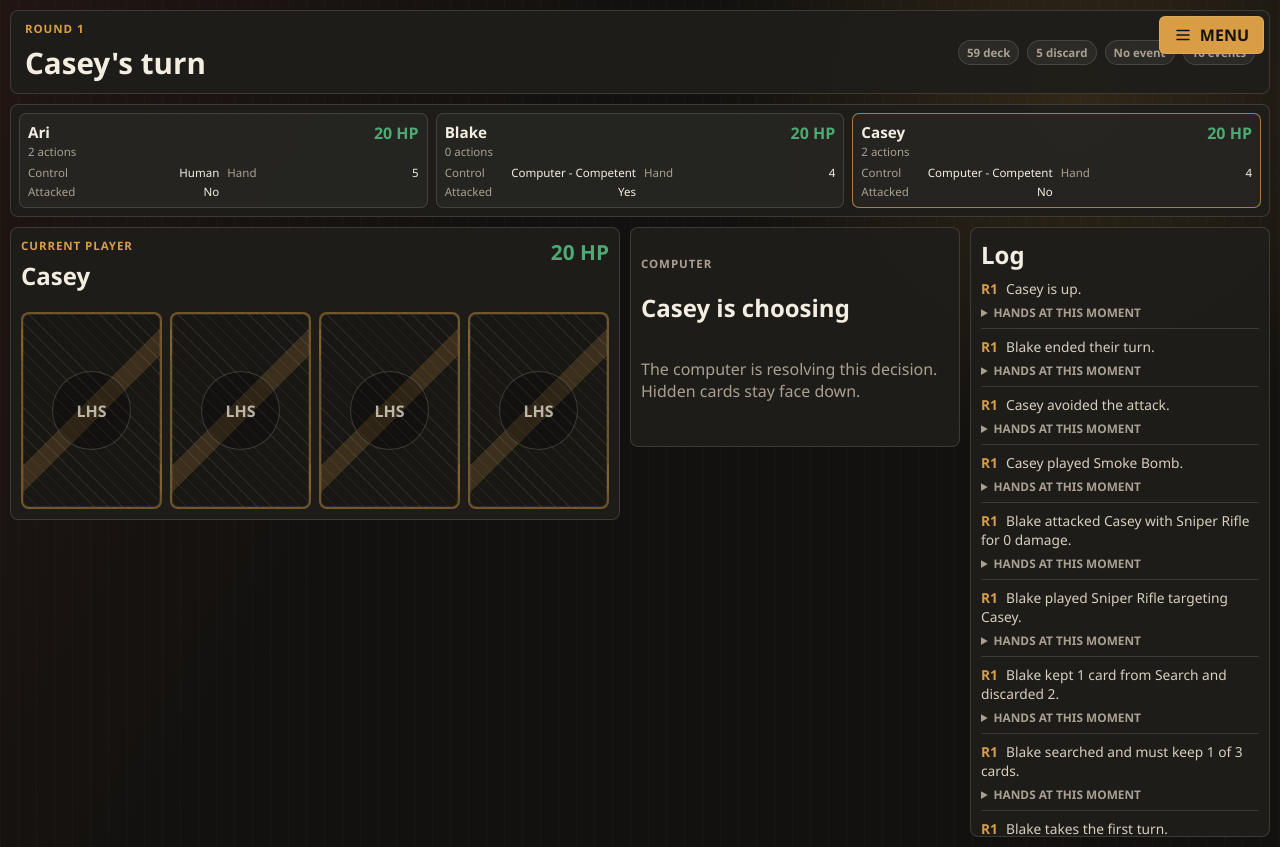
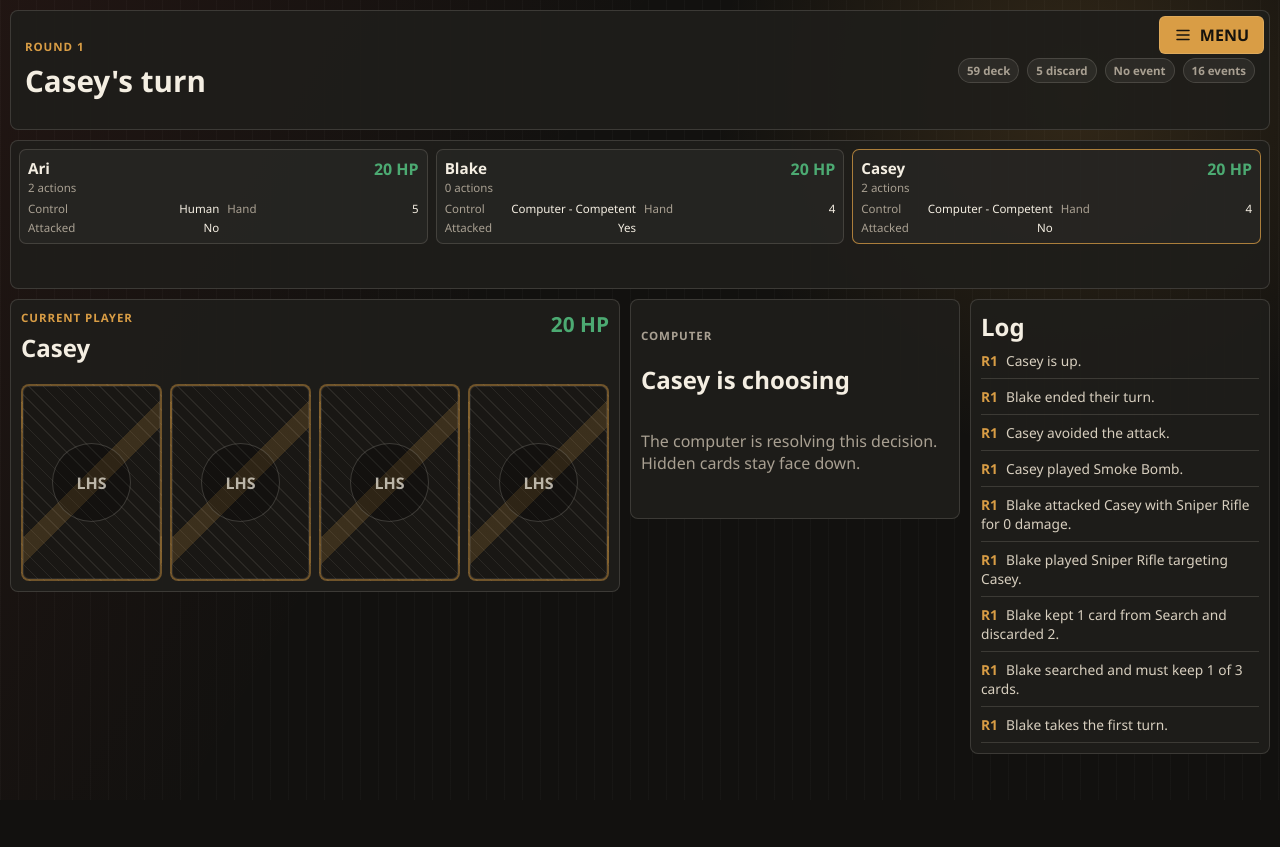
Before and after one commit to gcoxdev/outdrawn, a React (Vite) app: page / in a window 1280 px wide. Both pictures are taken after a click on the button "START GAME". After the commit the page ends 800 px from the top, so only its background shows below. Built offline with nearby package versions, Linux system fonts and the light colour scheme.

Commit message:
feat: add privacy mode and current rules

```diff
--- a/src/components/CardView.tsx
+++ b/src/components/CardView.tsx
@@ -2,7 +2,6 @@ import {
   Activity,
   BadgeAlert,
   Bomb,
-  Clock,
   Crosshair,
   HeartPulse,
   Shield,
@@ -35,7 +34,6 @@ export function CardView({ card, mode = "hand", isSelected = false, isDisabled =
     card.splashDamage ? { label: card.splashDamage, icon: Bomb, title: "Splash" } : null,
     card.block ? { label: card.block, icon: ShieldCheck, title: "Block" } : null,
     card.heal ? { label: card.heal, icon: HeartPulse, title: "Heal" } : null,
-    card.cooldownTurns ? { label: card.cooldownTurns, icon: Clock, title: "Cooldown" } : null,
     card.isReaction ? { label: "R", icon: Activity, title: "Reaction" } : null
   ].filter(Boolean);
 
--- a/src/components/GameLog.tsx
+++ b/src/components/GameLog.tsx
@@ -15,6 +15,7 @@ export function GameLog({ entries }: { entries: LogEntry[] }) {
                 <span>R{entry.round}</span>
                 {entry.message}
               </div>
+              {entry.handSnapshots.length > 0 && (
                 <details className="log-hands">
                   <summary>Hands at this moment</summary>
                   <div className="log-hands__grid">
@@ -30,6 +31,7 @@ export function GameLog({ entries }: { entries: LogEntry[] }) {
                     ))}
                   </div>
                 </details>
+              )}
             </li>
           ))}
       </ol>
--- a/src/components/GameTable.tsx
+++ b/src/components/GameTable.tsx
@@ -1,8 +1,10 @@
+import { Eye } from "lucide-react";
+import { useEffect, useMemo, useState } from "react";
 import { allCards } from "../data/cards";
 import type { GameAction } from "../game/actions";
 import { getCurrentPlayer } from "../game/rules";
 import { getDecisionPlayerId } from "../game/simulator";
-import type { CardInstance, GameState } from "../game/types";
+import type { CardInstance, GameState, PlayerId } from "../game/types";
 import { ActionPanel } from "./ActionPanel";
 import { CardBack, CardView } from "./CardView";
 import { GameLog } from "./GameLog";
@@ -19,8 +21,13 @@ type GameTableProps = {
   dispatch: (action: GameAction) => void;
 };
 
+type MobileTab = "hand" | "actions" | "players" | "log";
+
 export function GameTable({ state, dispatch }: GameTableProps) {
+  const [activeMobileTab, setActiveMobileTab] = useState<MobileTab>("hand");
+  const [revealedDecisionKey, setRevealedDecisionKey] = useState<string | null>(null);
   const currentPlayer = getCurrentPlayer(state);
+  const decisionPlayerId = getDecisionPlayerId(state);
   const displayPlayer =
     state.players.find((player) => player.id === state.pendingReaction?.defenderId) ??
     state.players.find((player) => player.id === state.pendingRedirect?.defenderId) ??
@@ -31,16 +38,28 @@ export function GameTable({ state, dispatch }: GameTableProps) {
     state.players.find((player) => player.id === state.pendingMarketSearch?.playerId) ??
     currentPlayer;
   const selectedCard = displayPlayer.hand.find((card) => card.instanceId === state.selectedCardId) ?? null;
-  const isComputerDecision = displayPlayer.controller.type === "computer" && displayPlayer.id === getDecisionPlayerId(state);
+  const isComputerDecision = displayPlayer.controller.type === "computer" && displayPlayer.id === decisionPlayerId;
   const onlyComputersRemain = state.players.every((player) => player.eliminated || player.controller.type === "computer");
-  const shouldRevealDisplayHand = displayPlayer.controller.type === "human" || onlyComputersRemain;
-  const canSelectDisplayHand = displayPlayer.controller.type === "human" && !isComputerDecision && state.phase !== "gameOver";
+  const decisionKey = useMemo(() => getPrivacyDecisionKey(state, decisionPlayerId), [state, decisionPlayerId]);
+  const privacyGateActive =
+    state.settings.passDeviceMode &&
+    state.phase === "action" &&
+    displayPlayer.id === decisionPlayerId &&
+    displayPlayer.controller.type === "human" &&
+    !onlyComputersRemain &&
+    revealedDecisionKey !== decisionKey;
+  const shouldRevealDisplayHand = (displayPlayer.controller.type === "human" && !privacyGateActive) || onlyComputersRemain;
+  const canSelectDisplayHand = displayPlayer.controller.type === "human" && !isComputerDecision && !privacyGateActive && state.phase !== "gameOver";
   const selectedDefinition = canSelectDisplayHand ? definitionFor(selectedCard) : undefined;
   const activeEventDefinition = definitionFor(state.activeEvent?.card ?? null);
   const winner = state.players.find((player) => player.id === state.winnerId);
 
+  useEffect(() => {
+    setActiveMobileTab("hand");
+  }, [decisionKey]);
+
   return (
-    <main className="game-table">
+    <main className={`game-table mobile-tab-${activeMobileTab}`}>
       {state.phase === "gameOver" && <WinnerModal winner={winner} dispatch={dispatch} />}
       <GameMenu settings={state.settings} dispatch={dispatch} />
       <header className="status-bar">
@@ -72,14 +91,22 @@ export function GameTable({ state, dispatch }: GameTableProps) {
         </div>
       </header>
 
-      <section className="player-strip">
+      <nav className="mobile-board-tabs" aria-label="Board sections">
+        {(["hand", "actions", "players", "log"] as MobileTab[]).map((tab) => (
+          <button className={activeMobileTab === tab ? "is-active" : ""} key={tab} type="button" onClick={() => setActiveMobileTab(tab)}>
+            {tab}
+          </button>
+        ))}
+      </nav>
+
+      <section className="player-strip board-panel board-panel-players">
         {state.players.map((player) => (
           <PlayerPanel key={player.id} player={player} isCurrent={player.id === currentPlayer.id} />
         ))}
       </section>
 
       <section className="board-grid">
-        <section className="current-board">
+        <section className="current-board board-panel board-panel-hand">
           <div className="board-heading">
             <div>
               <p className="eyebrow">
@@ -130,15 +157,53 @@ export function GameTable({ state, dispatch }: GameTableProps) {
           </div>
         </section>
 
+        <div className="board-panel board-panel-actions">
           <ActionPanel
             state={state}
             currentPlayer={currentPlayer}
             selectedCard={selectedDefinition ? selectedCard : null}
-          isComputerDecision={isComputerDecision}
+            isComputerDecision={isComputerDecision || privacyGateActive}
             dispatch={dispatch}
           />
+        </div>
+        <div className="board-panel board-panel-log">
           <GameLog entries={state.log} />
+        </div>
       </section>
+
+      {privacyGateActive && (
+        <section className="pass-device-gate" role="dialog" aria-modal="true" aria-label={`Pass device to ${displayPlayer.name}`}>
+          <div className="pass-device-gate__panel">
+            <p className="eyebrow">Private turn</p>
+            <h2>Pass to {displayPlayer.name}</h2>
+            <p>Cards and actions are hidden until this player is ready.</p>
+            <button type="button" onClick={() => setRevealedDecisionKey(decisionKey)}>
+              <Eye size={18} />
+              Reveal Hand
+            </button>
+          </div>
+        </section>
+      )}
     </main>
   );
 }
+
+function getPrivacyDecisionKey(state: GameState, decisionPlayerId: PlayerId): string {
+  const pendingKind = state.pendingReaction
+    ? "reaction"
+    : state.pendingRedirect
+      ? "redirect"
+      : state.pendingAttackCost
+        ? "attack-cost"
+        : state.pendingDiscard
+          ? "discard"
+          : state.pendingSearch
+            ? "search"
+            : state.pendingSupplyDrop
+              ? "supply"
+              : state.pendingMarketSearch
+                ? "market"
+                : "turn";
+
+  return `${state.round}:${state.currentPlayerIndex}:${decisionPlayerId}:${pendingKind}`;
+}
--- a/src/data/cards.ts
+++ b/src/data/cards.ts
@@ -6,7 +6,6 @@ export type CardType = "weapon" | "defense" | "ability" | "healing" | "event";
 export type CardTiming =
   | "action"
   | "reaction"
-  | "equip"
   | "immediate"
   | "thisRound"
   | "ongoing"
@@ -39,11 +38,9 @@ export type Card = {
   actionsCost?: number;
   supplyCost?: number;
 
-  isEquip?: boolean;
   isReaction?: boolean;
   isLethalDefense?: boolean;
   ignoresArmor?: boolean;
-  cooldownTurns?: number;
 
   icons: string[];
   shortText: string;
@@ -185,7 +182,7 @@ export const mainDeckCards: Card[] = [
     shortText: "Reaction. Reduce incoming damage by 2.",
     rulesText: "Reaction defense. Reduce incoming attack damage by 2 unless the damage ignores armor, then discard this card.",
     flavorText: "Not invincible. Just harder to kill.",
-    tags: ["defense", "equip", "armor", "persistent"]
+    tags: ["defense", "reaction", "armor"]
   },
   {
     id: "defense_shield_plate",
@@ -379,7 +376,7 @@ export const mainDeckCards: Card[] = [
     shortText: "Recover the strongest weapon from discard.",
     rulesText: "Take the highest-damage weapon from the discard pile and add it to your hand.",
     flavorText: "The empty click was only a pause.",
-    tags: ["ability", "weapon-support", "cooldown"]
+    tags: ["ability", "weapon-support", "discard-recovery"]
   },
   {
     id: "ability_sabotage",
--- a/src/data/constants.ts
+++ b/src/data/constants.ts
@@ -14,6 +14,8 @@ export type GameSettings = {
   actionsPerTurn: number;
   openingDamageCapRounds: number;
   openingDamageCap: number;
+  debugHandSnapshots: boolean;
+  passDeviceMode: boolean;
 };
 
 export const defaultGameSettings: GameSettings = {
@@ -23,5 +25,7 @@ export const defaultGameSettings: GameSettings = {
   maxHandSize: MAX_HAND_SIZE,
   actionsPerTurn: ACTIONS_PER_TURN,
   openingDamageCapRounds: OPENING_DAMAGE_CAP_ROUNDS,
-  openingDamageCap: OPENING_DAMAGE_CAP
+  openingDamageCap: OPENING_DAMAGE_CAP,
+  debugHandSnapshots: false,
+  passDeviceMode: false
 };
--- a/src/game/combat.ts
+++ b/src/game/combat.ts
@@ -26,10 +26,6 @@ export function resolveAttack(
   const weaponDefinition = getCardDefinitionById(weapon.definitionId);
   if (!weaponDefinition || weaponDefinition.type !== "weapon") {
     return { state, messages: [] };
-  }
-
-  if (attacker.weaponCooldowns[weapon.instanceId] > 0) {
-    return { state, messages: [`${weaponDefinition.name} is on cooldown.`] };
   }
 
   const baseDamage =
@@ -90,8 +86,7 @@ export function resolveAttack(
         eliminated: attackerHealth === 0,
         attackedThisRound: true,
         actedThisRound: true,
-        actionsRemaining: options.spendAction === false ? player.actionsRemaining : Math.max(0, player.actionsRemaining - 1),
-        weaponCooldowns: player.weaponCooldowns
+        actionsRemaining: options.spendAction === false ? player.actionsRemaining : Math.max(0, player.actionsRemaining - 1)
       };
     }
 
--- a/src/game/reducer.ts
+++ b/src/game/reducer.ts
@@ -22,10 +22,14 @@ function log(state: GameState, message: string): GameState {
         id: `log_${state.log.length + 1}_${Date.now()}`,
         round: state.round,
         message,
-        handSnapshots: getHandSnapshots(state)
+        handSnapshots: shouldCaptureHandSnapshots(state) ? getHandSnapshots(state) : []
       }
     ]
   };
+}
+
+function shouldCaptureHandSnapshots(state: GameState): boolean {
+  return import.meta.env.DEV && state.settings.debugHandSnapshots;
 }
 
 function getHandSnapshots(state: GameState): GameState["log"][number]["handSnapshots"] {
@@ -86,8 +90,7 @@ function advanceTurn(state: GameState): GameState {
     const resetForRound = nextRound
       ? {
           actedThisRound: false,
-          attackedThisRound: false,
-          weaponCooldowns: decrementCooldowns(player.weaponCooldowns)
+          attackedThisRound: false
         }
       : {};
 
@@ -282,14 +285,6 @@ function findNextLivingIndex(players: PlayerState[], startIndex: number): number
   }
 
   return startIndex;
-}
-
-function decrementCooldowns(cooldowns: Record<string, number>): Record<string, number> {
-  return Object.fromEntries(
-    Object.entries(cooldowns)
-      .map(([id, turns]) => [id, turns - 1] as const)
-      .filter(([, turns]) => turns > 0)
-  );
 }
 
 function currentPlayerOverHandLimit(state: GameState): boolean {
--- a/src/game/rules.ts
+++ b/src/game/rules.ts
@@ -18,20 +18,7 @@ export function getCardDefinitionById(definitionId: string) {
 }
 
 export function getCardFromPlayer(player: PlayerState, cardInstanceId: CardInstanceId) {
-  const handCard = player.hand.find((card) => card.instanceId === cardInstanceId);
-  if (handCard) {
-    return handCard;
-  }
-
-  if (player.equippedWeapon?.instanceId === cardInstanceId) {
-    return player.equippedWeapon;
-  }
-
-  if (player.equippedDefense?.instanceId === cardInstanceId) {
-    return player.equippedDefense;
-  }
-
-  return undefined;
+  return player.hand.find((card) => card.instanceId === cardInstanceId);
 }
 
 export function canPlayerAct(state: GameState, playerId: PlayerId): boolean {
--- a/src/game/setup.ts
+++ b/src/game/setup.ts
@@ -26,13 +26,10 @@ export function createNewGame(
       controller: setup.controller,
       health: settings.startingHealth,
       hand: draw.drawn,
-      equippedWeapon: null,
-      equippedDefense: null,
       eliminated: false,
       attackedThisRound: false,
       actedThisRound: false,
-      actionsRemaining: settings.actionsPerTurn,
-      weaponCooldowns: {}
+      actionsRemaining: settings.actionsPerTurn
     };
   });
   const firstPlayerIndex = Math.floor(random() * players.length);
@@ -67,11 +64,14 @@ export function createNewGame(
         id: "log_setup",
         round: 1,
         message: `${playerSetups[firstPlayerIndex].name} takes the first turn.`,
-        handSnapshots: players.map((player) => ({
-          playerId: player.id,
-          playerName: player.name,
-          cards: player.hand.map((card) => ({ ...card }))
-        }))
+        handSnapshots:
+          import.meta.env.DEV && settings.debugHandSnapshots
+            ? players.map((player) => ({
+                playerId: player.id,
+                playerName: player.name,
+                cards: player.hand.map((card) => ({ ...card }))
+              }))
+            : []
       }
     ],
     winnerId: null
--- a/src/game/types.ts
+++ b/src/game/types.ts
@@ -30,13 +30,10 @@ export type PlayerState = {
   controller: PlayerController;
   health: number;
   hand: CardInstance[];
-  equippedWeapon: CardInstance | null;
-  equippedDefense: CardInstance | null;
   eliminated: boolean;
   attackedThisRound: boolean;
   actedThisRound: boolean;
   actionsRemaining: number;
-  weaponCooldowns: Record<CardInstanceId, number>;
 };
 
 export type ActiveEvent = {
--- a/src/index.css
+++ b/src/index.css
@@ -177,6 +177,16 @@ button {
   padding: 0 10px;
   background: #11100e;
   color: var(--text);
+}
+
+.setting-toggle {
+  grid-template-columns: minmax(0, 1fr) auto;
+  align-items: center;
+}
+
+.setting-toggle input {
+  width: 20px;
+  min-height: 20px;
 }
 
 .menu-note {
@@ -395,6 +405,10 @@ p {
   padding: 10px;
 }
 
+.mobile-board-tabs {
+  display: none;
+}
+
 .status-bar,
 .player-strip,
 .current-board,
@@ -514,6 +528,16 @@ p {
   align-items: start;
 }
 
+.board-panel-actions,
+.board-panel-log {
+  min-width: 0;
+}
+
+.board-panel-actions > .action-panel,
+.board-panel-log > .game-log {
+  height: 100%;
+}
+
 .current-board,
 .action-panel,
 .game-log {
@@ -530,19 +554,6 @@ p {
 .board-heading strong {
   color: var(--green);
   font-size: 1.3rem;
-}
-
-.equipment-row {
-  display: grid;
-  grid-template-columns: repeat(2, minmax(0, 180px));
-  gap: 12px;
-  margin-bottom: 18px;
-}
-
-.equipment-row h3 {
-  color: var(--muted);
-  font-size: 0.78rem;
-  text-transform: uppercase;
 }
 
 .empty-slot,
@@ -904,6 +915,51 @@ p {
   color: var(--muted);
 }
 
+.pass-device-gate {
+  position: fixed;
+  inset: 0;
+  z-index: 35;
+  display: grid;
+  place-items: center;
+  padding: 20px;
+  background: rgba(0, 0, 0, 0.72);
+}
+
+.pass-device-gate__panel {
+  display: grid;
+  gap: 12px;
+  width: min(420px, 100%);
+  border: 1px solid rgba(217, 157, 69, 0.42);
+  border-radius: 8px;
+  padding: 28px;
+  background: #191713;
+  box-shadow: 0 22px 80px rgba(0, 0, 0, 0.5);
+  text-align: center;
+}
+
+.pass-device-gate__panel h2 {
+  margin-bottom: 0;
+  font-size: clamp(1.6rem, 8vw, 2.6rem);
+}
+
+.pass-device-gate__panel p:not(.eyebrow) {
+  color: var(--muted);
+}
+
+.pass-device-gate__panel button {
+  display: inline-flex;
+  align-items: center;
+  justify-content: center;
+  gap: 8px;
+  justify-self: center;
+  min-width: 180px;
+  padding: 0 18px;
+  background: var(--amber);
+  color: #15120d;
+  font-weight: 900;
+  text-transform: uppercase;
+}
+
 @keyframes winner-fade {
   from {
     opacity: 0;
@@ -951,18 +1007,51 @@ p {
     gap: 5px;
   }
 
+  .mobile-board-tabs {
+    position: sticky;
+    top: 0;
+    z-index: 10;
+    display: grid;
+    grid-template-columns: repeat(4, minmax(0, 1fr));
+    gap: 4px;
+    border: 1px solid var(--line);
+    border-radius: 8px;
+    padding: 4px;
+    background: #181713;
+  }
+
+  .mobile-board-tabs button {
+    min-height: 34px;
+    padding: 0 4px;
+    font-size: 0.72rem;
+    font-weight: 900;
+    text-transform: uppercase;
+  }
+
+  .mobile-board-tabs button.is-active {
+    background: var(--amber);
+    color: #15120d;
+  }
+
   .player-strip {
     grid-template-columns: repeat(2, minmax(0, 1fr));
+  }
+
+  .game-table.mobile-tab-hand .board-panel:not(.board-panel-hand),
+  .game-table.mobile-tab-actions .board-panel:not(.board-panel-actions),
+  .game-table.mobile-tab-players .board-panel:not(.board-panel-players),
+  .game-table.mobile-tab-log .board-panel:not(.board-panel-log) {
+    display: none;
+  }
+
+  .game-log {
+    max-height: none;
   }
 
   .player-panel dl {
     grid-template-columns: 1fr;
   }
 
-  .equipment-row {
-    grid-template-columns: 1fr 1fr;
-  }
-
   .hand-rail {
     grid-template-columns: repeat(2, minmax(0, 1fr));
   }
```
Also changed, not shown: src/components/GameMenu.tsx (+28 -3 lines), 3 other files (tests, documents, lock files or other folders). Lines whose indentation alone changed are shown as unchanged.
